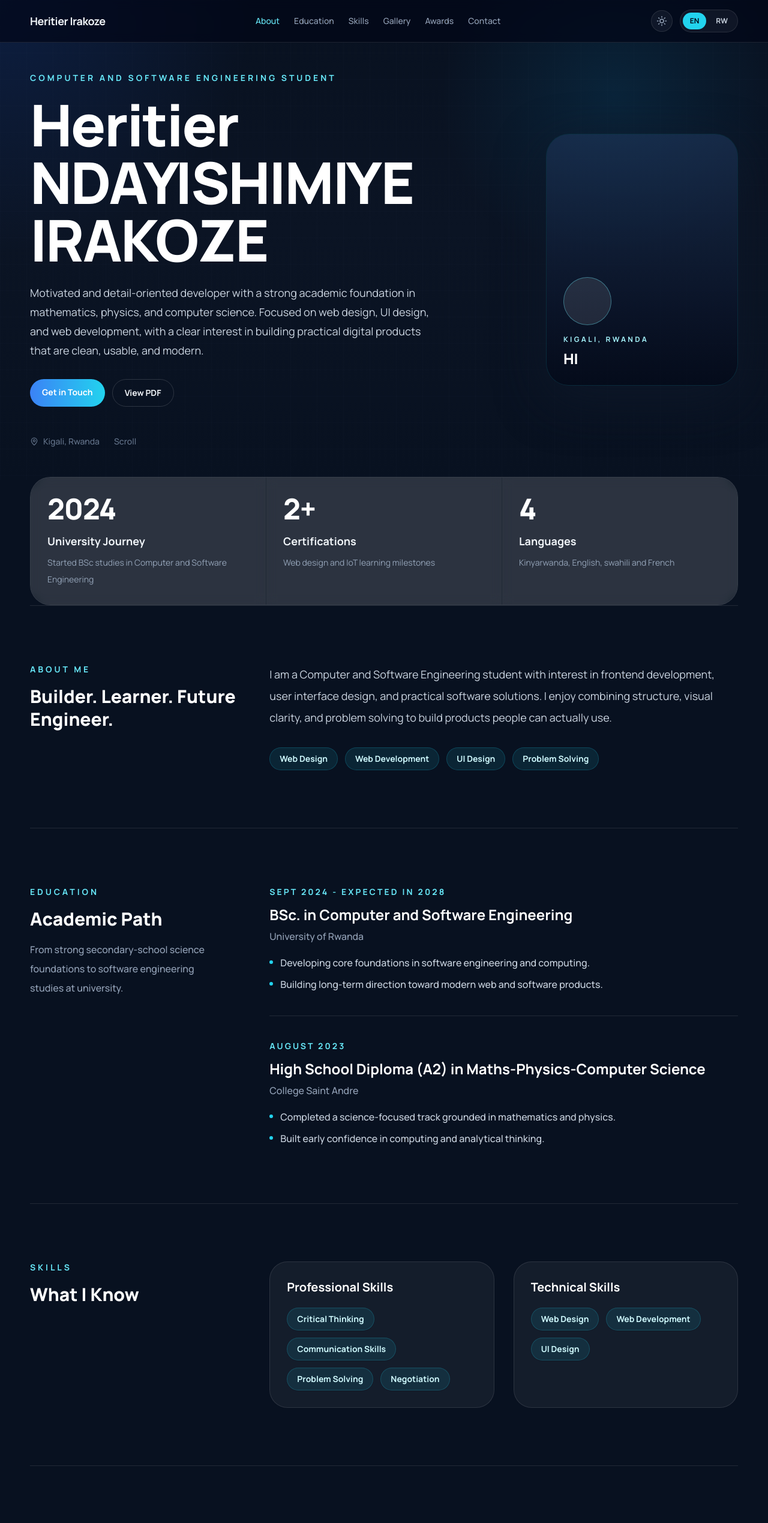
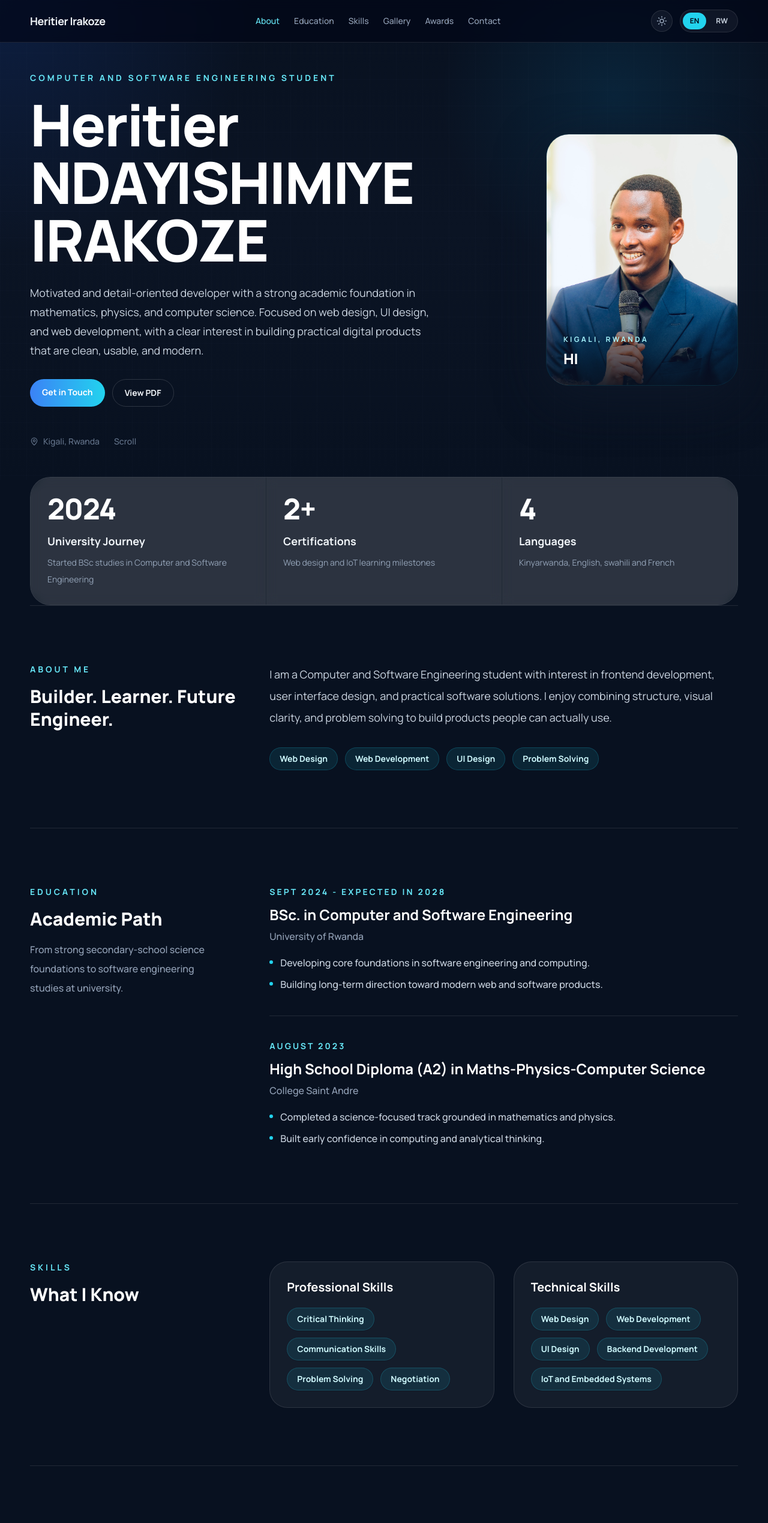
Before and after one commit to Her1t1er/New-Portfolio, a React (Vite) app: page / in a window 1280 px wide. Shown: the top 2539 px of the page at 60% size. Built offline with nearby package versions, Linux system fonts and the light colour scheme; no server answers; grey boxes are pictures that could not be loaded.

Commit message:
feat: refine IoT skill name
- Updated 'IoT' to 'IoT and Embedded Systems' in technical skills

```diff
--- a/src/App.jsx
+++ b/src/App.jsx
@@ -81,7 +81,7 @@ const content = {
       },
       {
         title: "Technical Skills",
-        items: ["Web Design", "Web Development", "UI Design"],
+        items: ["Web Design", "Web Development", "UI Design", "Backend Development", "IoT and Embedded Systems"],
       },
     ],
     galleryEyebrow: "gallery",
@@ -190,7 +190,7 @@ const content = {
       },
       {
         title: "Ubumenyi bwa Tekiniki",
-        items: ["Web Design", "Web Development", "UI Design"],
+        items: ["Web Design", "Web Development", "UI Design", "Backend Development", "IoT and Embedded Systems"],
       },
     ],
     galleryEyebrow: "amafoto",
@@ -427,10 +427,14 @@ function App() {
 
           <div className="justify-self-start md:justify-self-end">
             <div className="relative flex h-[320px] w-[260px] items-end overflow-hidden rounded-[38px] border border-slate-200 bg-white p-7 shadow-xl dark:border-cyan-400/15 dark:bg-slate-950/50 dark:shadow-panel sm:h-[420px] sm:w-[320px]">
-              <div className="absolute inset-0 bg-[linear-gradient(180deg,rgba(59,130,246,0.05),rgba(255,255,255,0))] dark:bg-[linear-gradient(180deg,rgba(96,165,250,0.18),rgba(2,8,23,0.2))]" />
-              <div className="relative">
-                <div className="mb-4 h-20 w-20 rounded-full border border-blue-200 bg-blue-50 dark:border-cyan-300/40 dark:bg-white/10" />
-                <p className="text-xs font-bold uppercase tracking-[0.28em] text-blue-600 dark:text-cyan-200">{t.locationLine}</p>
+              <img
+                src={photo2}
+                alt="Heritier Irakoze"
+                className="absolute inset-0 h-full w-full object-cover"
+              />
+              <div className="absolute inset-0 bg-[linear-gradient(180deg,transparent_60%,rgba(255,255,255,0.9))] dark:bg-[linear-gradient(180deg,transparent_60%,rgba(8,17,32,0.9))]" />
+              <div className="relative z-10 w-full">
+                <p className="text-xs font-bold uppercase tracking-[0.28em] text-blue-700 dark:text-cyan-200">{t.locationLine}</p>
                 <p className="mt-2 text-2xl font-extrabold text-slate-900 dark:text-white">HI</p>
               </div>
             </div>
```
